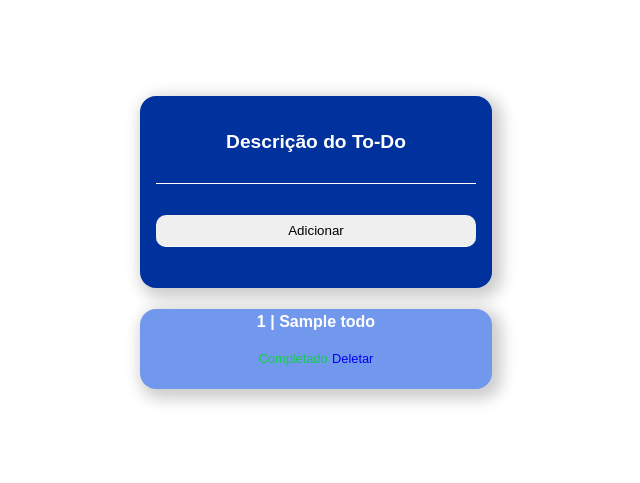
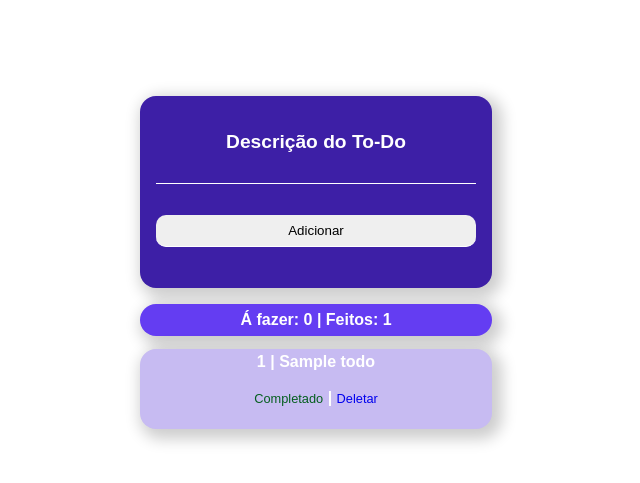
Before and after one commit to duvrdx/flask_todo, a Flask app: page / in a window 1280 px wide. Shown: the top 483 px of the page, without its empty margins (324-964 px from the left). Run offline with Flask 2, Linux system fonts and the light colour scheme; tables that the repository leaves empty hold one stand-in row (values such as "Sample post").

Commit message:
feat: contador de tarefas

```diff
--- a/app.py
+++ b/app.py
@@ -15,7 +15,9 @@ class Todo(db.Model):
 @app.route("/")
 def index():
     todo_list = Todo.query.all()
-    return render_template("index.html", todo_list=todo_list)
+    todo_completed = Todo.query.filter_by(completed = True).all()
+    todo_incompleted = Todo.query.filter_by(completed = False).all()
+    return render_template("index.html", todo_list=todo_list, todo_completed = len(todo_completed), todo_incompleted = len(todo_incompleted))
 
 @app.route("/add", methods=["POST"])
 def add():
--- a/static/index.css
+++ b/static/index.css
@@ -19,7 +19,7 @@ main{padding: 5rem;
     margin: 1rem;
     width: 20rem;
     height: 10rem;
-    background-color: rgb(0, 49, 156);
+    background-color: #3D1FA6;
     border-radius: 1rem;
     -webkit-box-shadow: 5px 5px 15px 5px rgba(0,0,0,0.2);
     box-shadow: 5px 5px 15px 5px rgba(0,0,0,0.2);
@@ -66,7 +66,7 @@ main{padding: 5rem;
     width: 20rem;
     height: 3rem;
     font-weight: bold;
-    background-color: rgb(113, 152, 236);
+    background-color: #C7BBF2;
     border-radius: 1rem;
     -webkit-box-shadow: 5px 5px 15px 5px rgba(0,0,0,0.2);
     box-shadow: 5px 5px 15px 5px rgba(0,0,0,0.2);
@@ -86,9 +86,28 @@ main{padding: 5rem;
 }
 
 .completed{
-    color: rgb(18, 207, 75)
+    color: rgb(5, 94, 31)
 }
 
 .not-completed{
     color: rgb(241, 30, 30)
 }
+
+.description{
+    display: flex;
+    justify-content: center;
+    align-items: center;
+    flex-direction: column;
+    font-family: sans-serif;
+    font-size: 1rem;
+    color: #FFF;
+    padding: .5rem 1rem;
+    margin-bottom: 0.5rem;
+    width: 20rem;
+    height: 1rem;
+    font-weight: bold;
+    background-color: #643DF2;
+    border-radius: 1rem;
+    -webkit-box-shadow: 5px 5px 15px 5px rgba(0,0,0,0.2);
+    box-shadow: 5px 5px 15px 5px rgba(0,0,0,0.2);
+}
--- a/templates/index.html
+++ b/templates/index.html
@@ -17,6 +17,11 @@
             <button type="submit">Adicionar</button>
         </form>
 
+            {% if todo_completed > 0 or todo_incompleted > 0 %}
+                <div class="description">
+                    <span>Á fazer: {{ todo_incompleted }} | Feitos: {{ todo_completed }}</span>
+                </div>
+            {% endif %}
 
             {% for todo in todo_list %}
                 <div class="todo-item">
@@ -29,7 +34,7 @@
                             <a class="not-completed" href="/update/{{ todo.id }}">Não Completado</a>
                         {% endif %}
 
-                        <a href="/delete/{{ todo.id }}">Deletar</a>
+                        <span> | </span><a href="/delete/{{ todo.id }}">Deletar</a>
                     </div>
                     <br>
                 </div>
```
Also changed, not shown: test.db.
